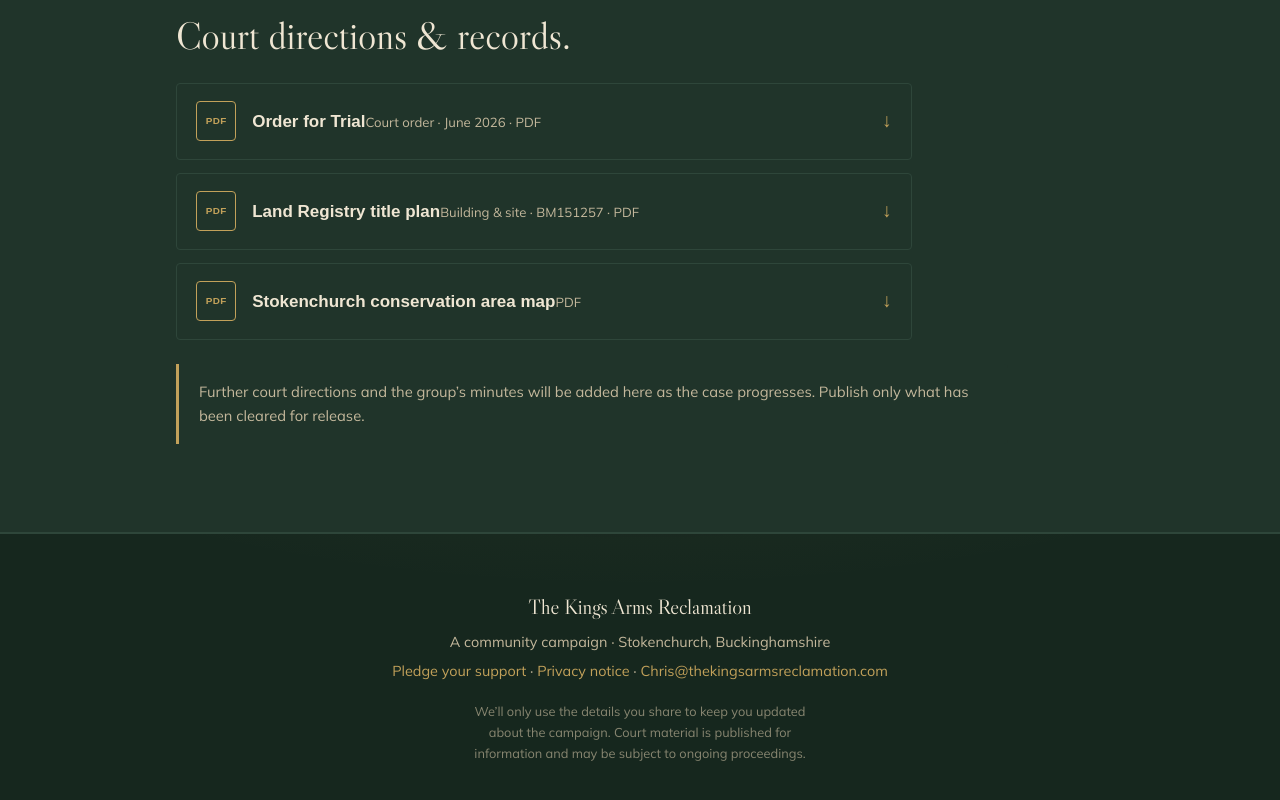
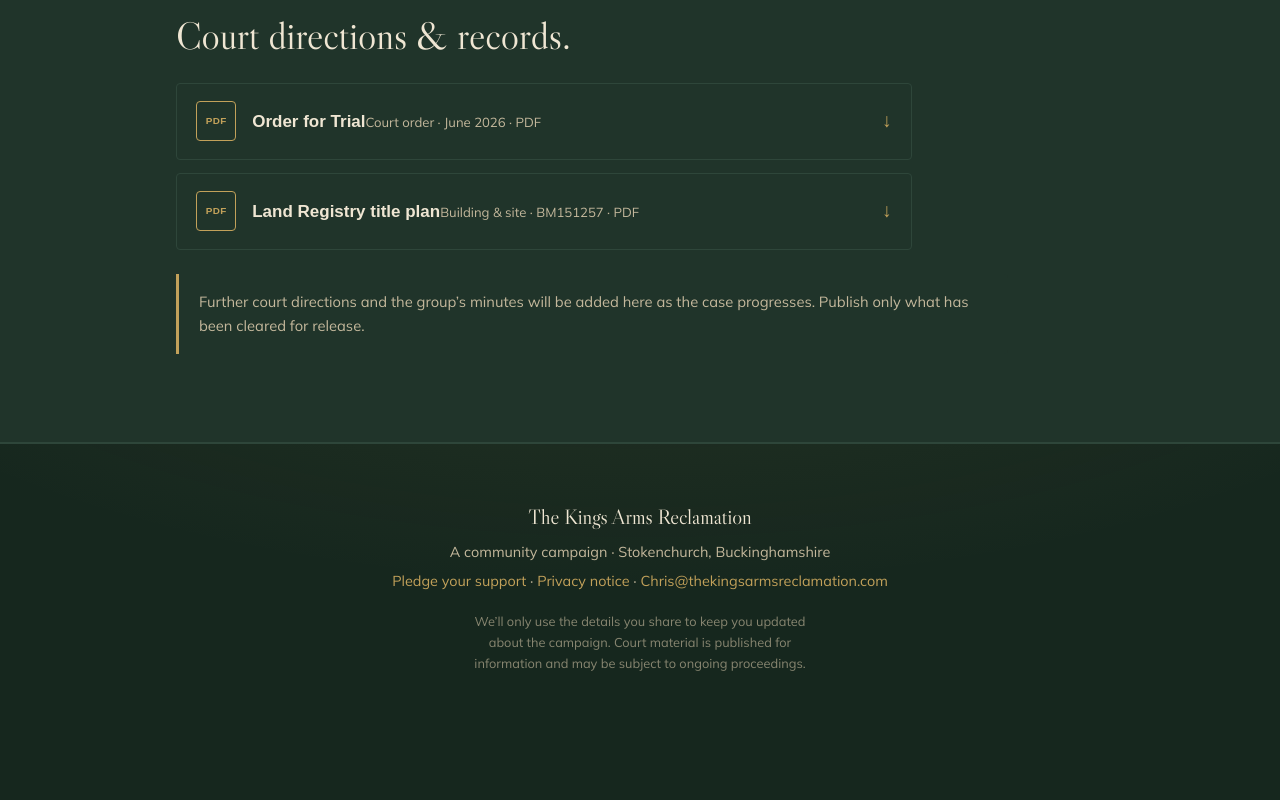
Before and after one commit to mapill01/kings-arms-reclamation, a Next.js app: page /the-case in a window 1280 px wide. Shown: the part 1315-2115 px from the top of the page. After the commit the page ends 2045 px from the top, so only its background shows below. Built offline with nearby package versions, Linux system fonts and the light colour scheme; a web font is replaced by a local one.

Commit message:
Update page.js

```diff
--- a/app/the-case/page.js
+++ b/app/the-case/page.js
@@ -7,7 +7,6 @@
 const documents = [
   { href: "/documents/order-for-trial-june-2026.pdf", title: "Order for Trial", meta: "Court order · June 2026 · PDF", tag: "PDF" },
   { href: "/documents/land-registry-title-plan.pdf", title: "Land Registry title plan", meta: "Building & site · BM151257 · PDF", tag: "PDF" },
-  { href: "/documents/stokenchurch-conservation-area-map.pdf", title: "Stokenchurch conservation area map", meta: "PDF", tag: "PDF" },
 ];
 
 export default function TheCase() {
```
